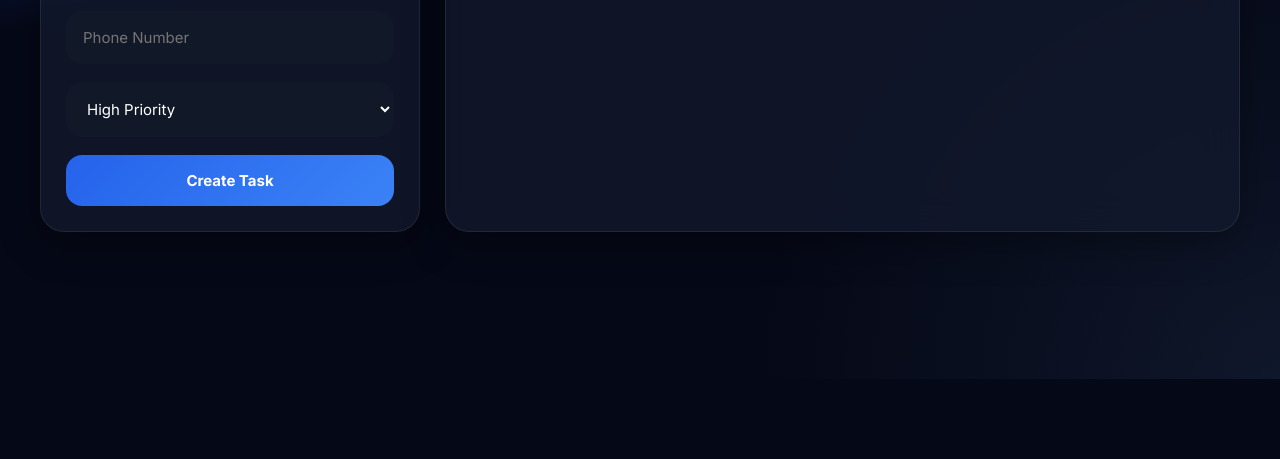
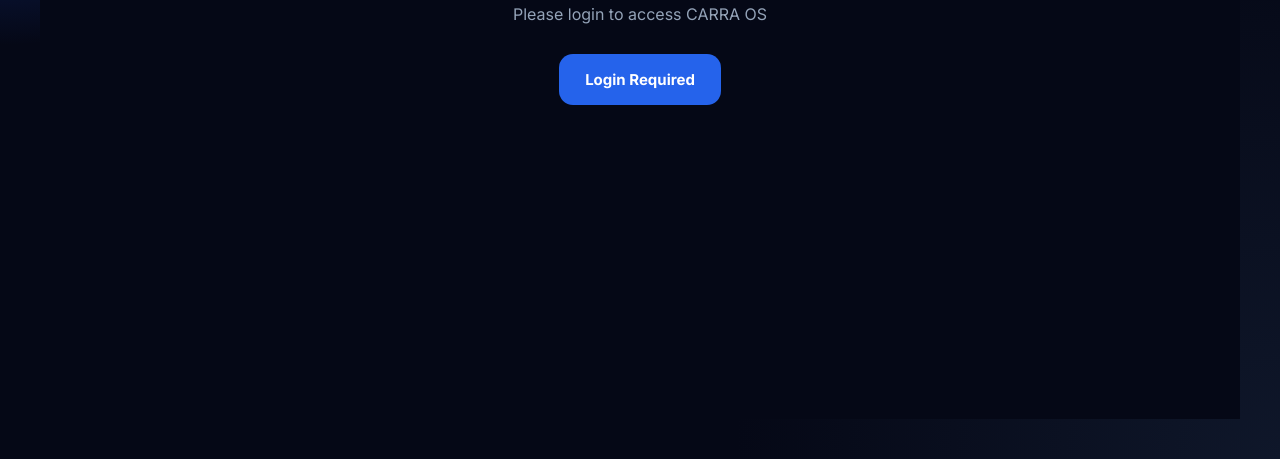
Before and after one commit to carraos/carra-command-center, a website: page index.html in a window 1280 px wide. Shown: the part 421-880 px from the top of the page. Before the commit the page ends 800 px from the top, so only its background shows below. Drawn offline with nearby package versions, Linux system fonts and the light colour scheme; no server answers.

Commit message:
Added auth protection

```diff
--- a/auth.js
+++ b/auth.js
@@ -91,3 +91,75 @@
   location.reload();
 
 }
+// =====================================
+// CHECK USER SESSION
+// =====================================
+
+async function checkUser(){
+
+  const {
+    data: { user }
+  } = await supabaseClient.auth.getUser();
+
+  // IF USER NOT LOGGED IN
+
+  if(!user){
+
+    document.body.innerHTML = `
+
+      <div style="
+        background:#050816;
+        color:white;
+        height:100vh;
+        display:flex;
+        justify-content:center;
+        align-items:center;
+        flex-direction:column;
+        font-family:Inter,sans-serif;
+      ">
+
+        <h1 style="
+          margin-bottom:20px;
+          font-size:42px;
+        ">
+          🔒 Login Required
+        </h1>
+
+        <p style="
+          color:#94a3b8;
+          margin-bottom:30px;
+        ">
+          Please login to access CARRA OS
+        </p>
+
+        <button
+          onclick="alert('Use Login button on dashboard')"
+          style="
+            background:#2563eb;
+            color:white;
+            border:none;
+            padding:16px 26px;
+            border-radius:14px;
+            cursor:pointer;
+            font-size:15px;
+            font-weight:700;
+          "
+        >
+
+          Login Required
+
+        </button>
+
+      </div>
+
+    `;
+
+  }
+
+}
+
+// =====================================
+// RUN SESSION CHECK
+// =====================================
+
+checkUser();
--- a/index.html
+++ b/index.html
@@ -1036,6 +1036,8 @@
     loadTasks();
 
   </script>
+<script src="https://cdn.jsdelivr.net/npm/@supabase/supabase-js@2"></script>
 
+<script src="auth.js"></script>
 </body>
 </html>
```
